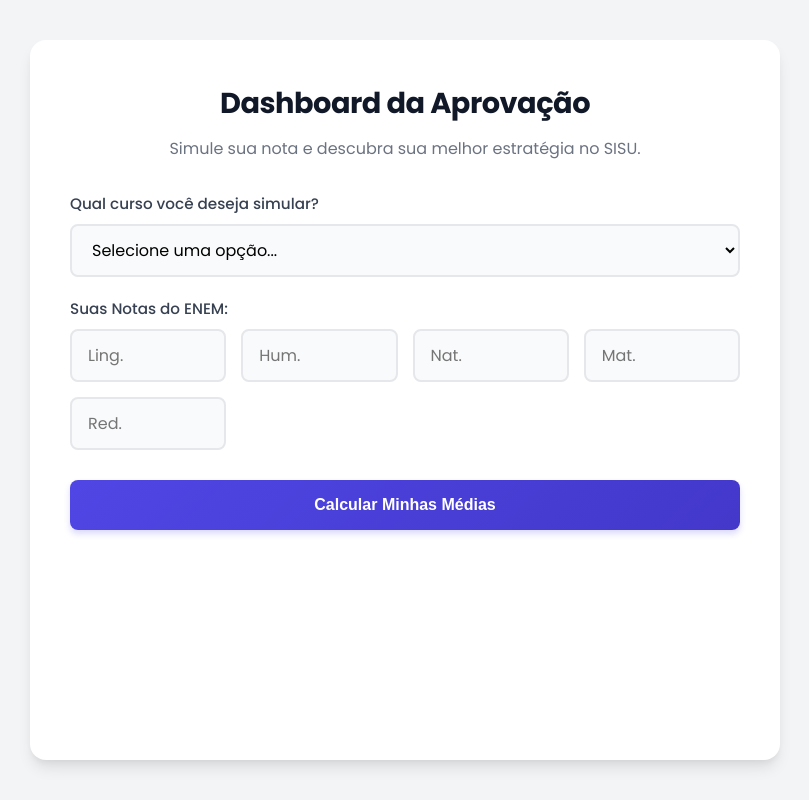
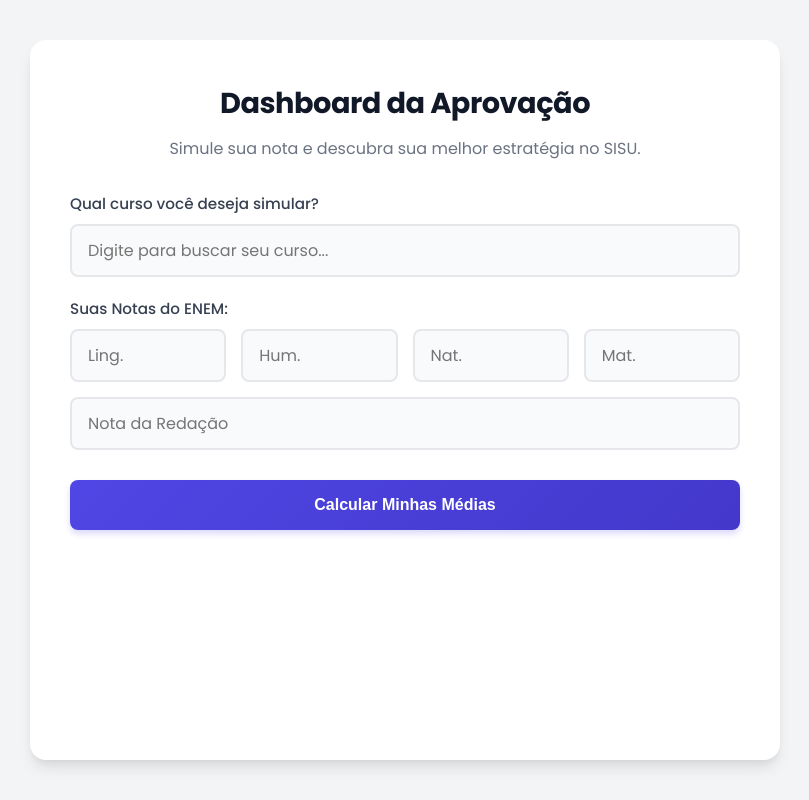
Before and after one commit to Monstans/dashdaprovacao, a Flask app: template templates/index.html in a window 1280 px wide. Shown: the whole page, without its empty margins (235-1044 px from the left). Run offline with Flask 3, Linux system fonts and the light colour scheme; the template is opened without the code that fills it, so the values that code supplies are empty.

Commit message:
final2.0

```diff
--- a/templates/index.html
+++ b/templates/index.html
@@ -116,7 +116,6 @@
 
         button:active { transform: translateY(0); }
 
-        /* MENSAGENS DE ERRO */
         .erro {
             background-color: #fee2e2;
             color: #b91c1c;
@@ -130,7 +129,6 @@
 
         .msg-erro { color: #ef4444; font-size: 0.85rem; margin-top: 4px; display: block; }
 
-        /* RESULTADOS */
         .resultados-lista { display: flex; flex-direction: column; gap: 16px; }
 
         .resultado-card {
@@ -195,11 +193,9 @@
         }
         .close-btn:hover { color: var(--text-main); }
 
-        /* ANIMAÇÕES */
         @keyframes fadeIn { from {opacity: 0;} to {opacity: 1;} }
         @keyframes slideUpModal { from {transform: translateY(20px); opacity: 0;} to {transform: translateY(0); opacity: 1;} }
 
-        /* RESPONSIVIDADE */
         @media (max-width: 600px) {
             .notas-grid { grid-template-columns: 1fr 1fr; }
             .resultado-card { flex-direction: column; align-items: flex-start; gap: 15px; }
@@ -224,23 +220,28 @@
         <form id="formCalculo" method="POST" action="/">
 
             <div class="input-group">
-                <label for="curso_id">Qual curso você deseja simular?</label>
-                <select name="curso_id" id="curso_id" required>
-                    <option value="" disabled selected>Selecione uma opção...</option>
+                <label for="curso_input">Qual curso você deseja simular?</label>
+                <input list="lista_cursos" id="curso_input" placeholder="Digite para buscar seu curso..." required>
+                <datalist id="lista_cursos">
                     {% for id, nome in cursos.items() %}
-                        <option value="{{ id }}">{{ nome }}</option>
+                        <option data-id="{{ id }}" value="{{ nome }}"></option>
                     {% endfor %}
-                </select>
+                </datalist>
+                <input type="hidden" name="curso_id" id="curso_id_hidden">
             </div>
 
             <div class="input-group">
                 <label>Suas Notas do ENEM:</label>
+
                 <div class="notas-grid">
                     <div><input type="number" step="0.1" name="linguagens" placeholder="Ling." required></div>
                     <div><input type="number" step="0.1" name="humanas" placeholder="Hum." required></div>
                     <div><input type="number" step="0.1" name="natureza" placeholder="Nat." required></div>
                     <div><input type="number" step="0.1" name="matematica" placeholder="Mat." required></div>
-                    <div><input type="number" step="0.1" name="redacao" placeholder="Red." required></div>
+                </div>
+
+                <div style="margin-top: 15px;">
+                    <input type="number" step="0.1" name="redacao" placeholder="Nota da Redação" required>
                 </div>
             </div>
 
@@ -296,6 +297,22 @@
     </div>
 
     <script>
+        const inputCurso = document.getElementById('curso_input');
+        const hiddenCursoId = document.getElementById('curso_id_hidden');
+        const datalist = document.getElementById('lista_cursos');
+
+        inputCurso.addEventListener('input', function() {
+            const val = this.value;
+            const options = datalist.options;
+            hiddenCursoId.value = "";
+            for(let i=0; i<options.length; i++) {
+                if(options[i].value === val) {
+                    hiddenCursoId.value = options[i].getAttribute('data-id');
+                    break;
+                }
+            }
+        });
+
         document.getElementById('telefone_lead').addEventListener('input', function (e) {
             var x = e.target.value.replace(/\D/g, '').match(/(\d{0,2})(\d{0,5})(\d{0,4})/);
             e.target.value = !x[2] ? x[1] : '(' + x[1] + ') ' + x[2] + (x[3] ? '-' + x[3] : '');
@@ -303,7 +320,8 @@
 
         function abrirModal() {
             const form = document.getElementById('formCalculo');
-            const camposNotas = form.querySelectorAll('select, .notas-grid input');
+
+            const camposNotas = form.querySelectorAll('input:not(#nome_lead):not(#email_lead):not(#telefone_lead):not([type="hidden"])');
             let formValido = true;
 
             camposNotas.forEach(campo => {
@@ -313,6 +331,14 @@
                     return;
                 }
             });
+
+            if(!hiddenCursoId.value) {
+                inputCurso.setCustomValidity("Por favor, selecione um curso da lista.");
+                inputCurso.reportValidity();
+                formValido = false;
+            } else {
+                inputCurso.setCustomValidity("");
+            }
 
             if (formValido) {
                 document.getElementById('modalLead').style.display = 'flex';
```
